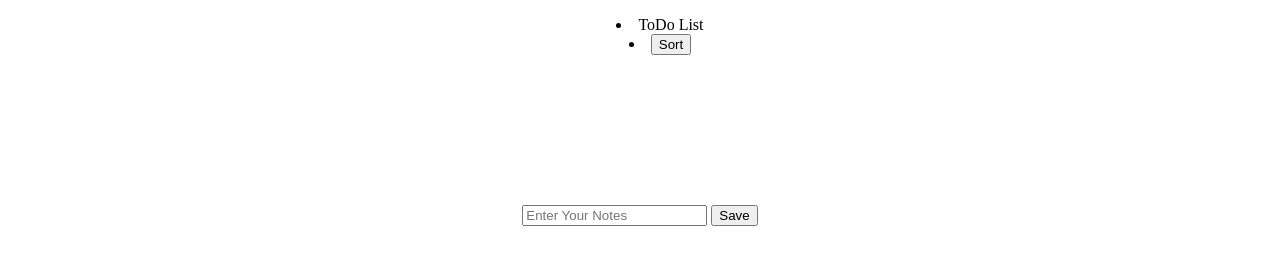
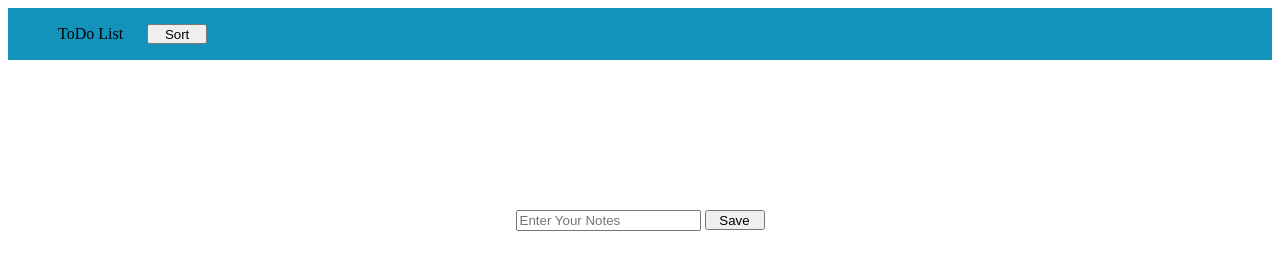
Before and after one commit to HiteshPuri50/Javascript_Learning, a plain HTML site: page ToDo/Todo.html in a window 1280 px wide. Drawn offline with Linux system fonts and the light colour scheme.

Commit message:
Update ToDo.css

```diff
--- a/ToDo/ToDo.css
+++ b/ToDo/ToDo.css
@@ -1,3 +1,21 @@
+nav {
+    background-color: rgb(19, 146, 188);
+    display: flex;
+}
+nav * {
+    display: inline;
+}
+nav li {
+    margin: 10px;
+    list-style-position: inside;
+}
+nav li a {
+    color: rgb(31, 31, 36);
+    text-decoration: none;
+    font-size: 18;
+    margin-top: 0;
+    font-family: 'Lucida Sans', 'Lucida Sans Regular', 'Lucida Grande', 'Lucida Sans Unicode', Geneva, Verdana, sans-serif;
+}
 #div1 {
     text-align: center;
     margin-top: 150px;
@@ -10,6 +28,9 @@
 ul{
     list-style-position: inside;
 }
+li{
+    margin: 20px;
+}
 #newresult{
     text-align: center;
     font-size: 24px;
@@ -17,3 +38,7 @@ ul{
     font-family: 'Gill Sans', 'Gill Sans MT', Calibri, 'Trebuchet MS', sans-serif;
 
 }
+button{
+    width: 60px;
+    height: 20px;
+}
```
